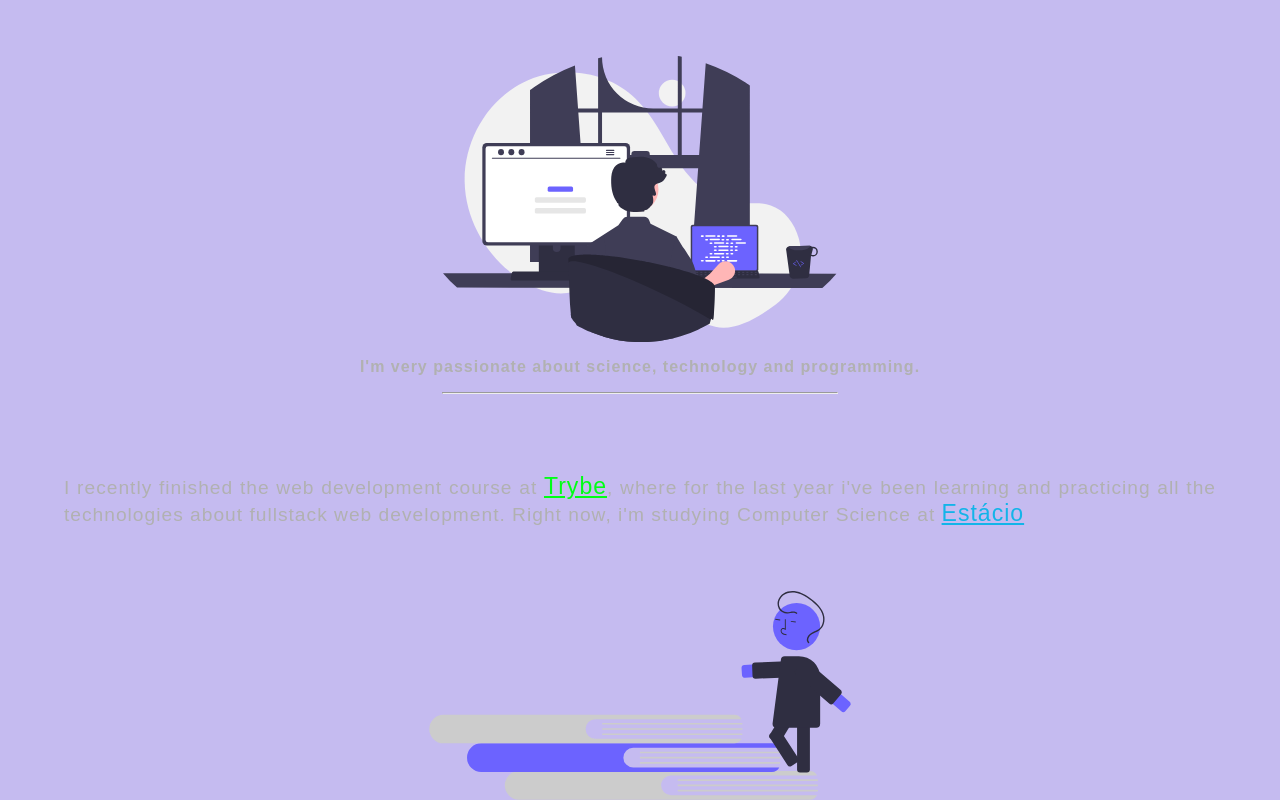
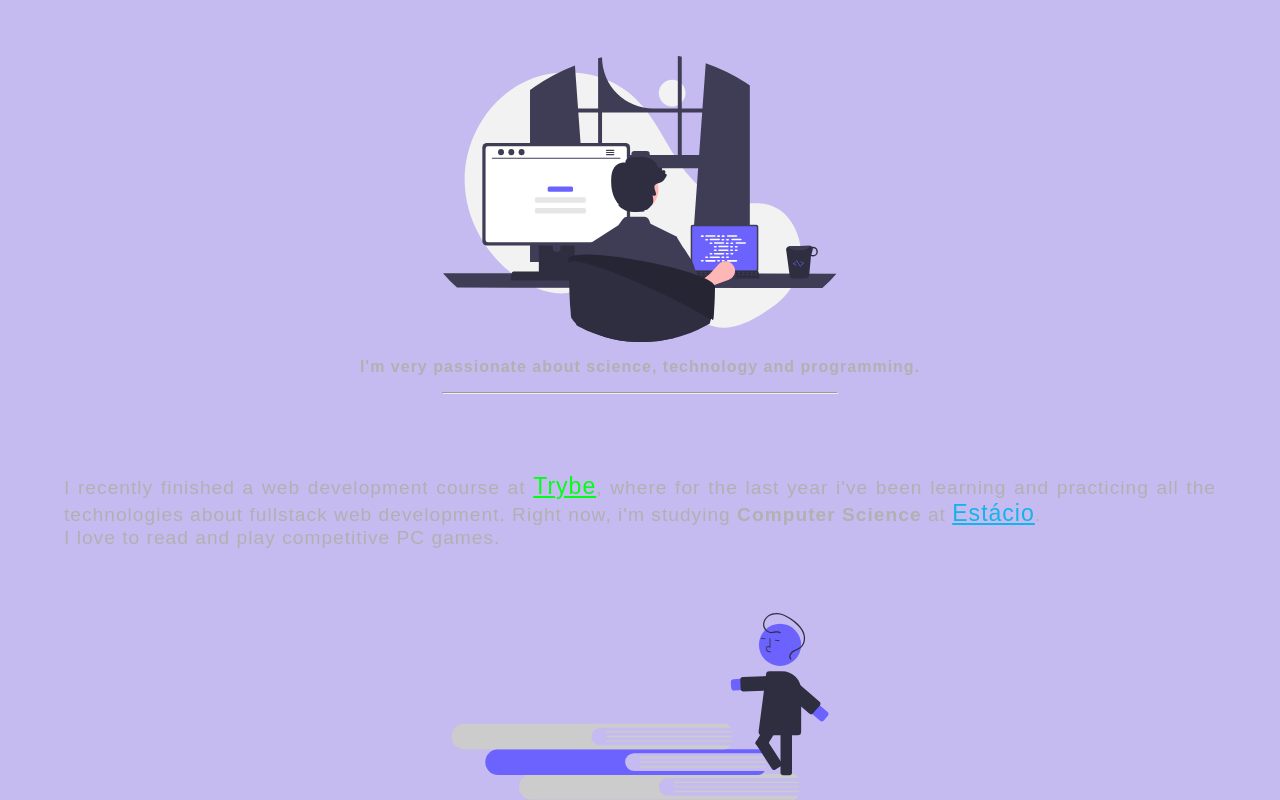
Before and after one commit to matheustkaczyk/portfolio-tkaczyk, a React (Vite) app: page / in a window 1280 px wide. Shown: the part 744-1544 px from the top of the page. Built offline with nearby package versions, Linux system fonts and the light colour scheme; a web font is replaced by a local one.

Commit message:
feat: ajustes no css, adicionando mais conteudo ao about

```diff
--- a/src/App.scss
+++ b/src/App.scss
@@ -159,7 +159,7 @@ video {
     }
 
     .knowledge-svg {
-      width: 50%;
+      width: 75%;
       height: auto;
     }
 
--- a/src/pages/About/index.jsx
+++ b/src/pages/About/index.jsx
@@ -11,8 +11,9 @@ const About = () => {
           <hr />
         </div>
         <div className='about-info'>
-          <p>I recently finished the web development course at <a className='trybe' href='https://www.betrybe.com/' target={'__blank'}>Trybe</a>, where for the last year i've been learning and
-          practicing all the technologies about fullstack web development. Right now, i'm studying Computer Science at <a className='estacio' href='https://www.estacio.br' target={'__blank'}>Estácio</a></p>
+          <p>I recently finished a web development course at <a className='trybe' href='https://www.betrybe.com/' target={'__blank'}>Trybe</a>, where for the last year i've been learning and
+          practicing all the technologies about fullstack web development. Right now, i'm studying<strong> Computer Science</strong> at <a className='estacio' href='https://www.estacio.br' target={'__blank'}>Estácio</a>.</p>
+          <p>I love to read and play competitive PC games.</p>
         </div>
         <KnowledgeSvg className="knowledge-svg" />
       </div>
```
